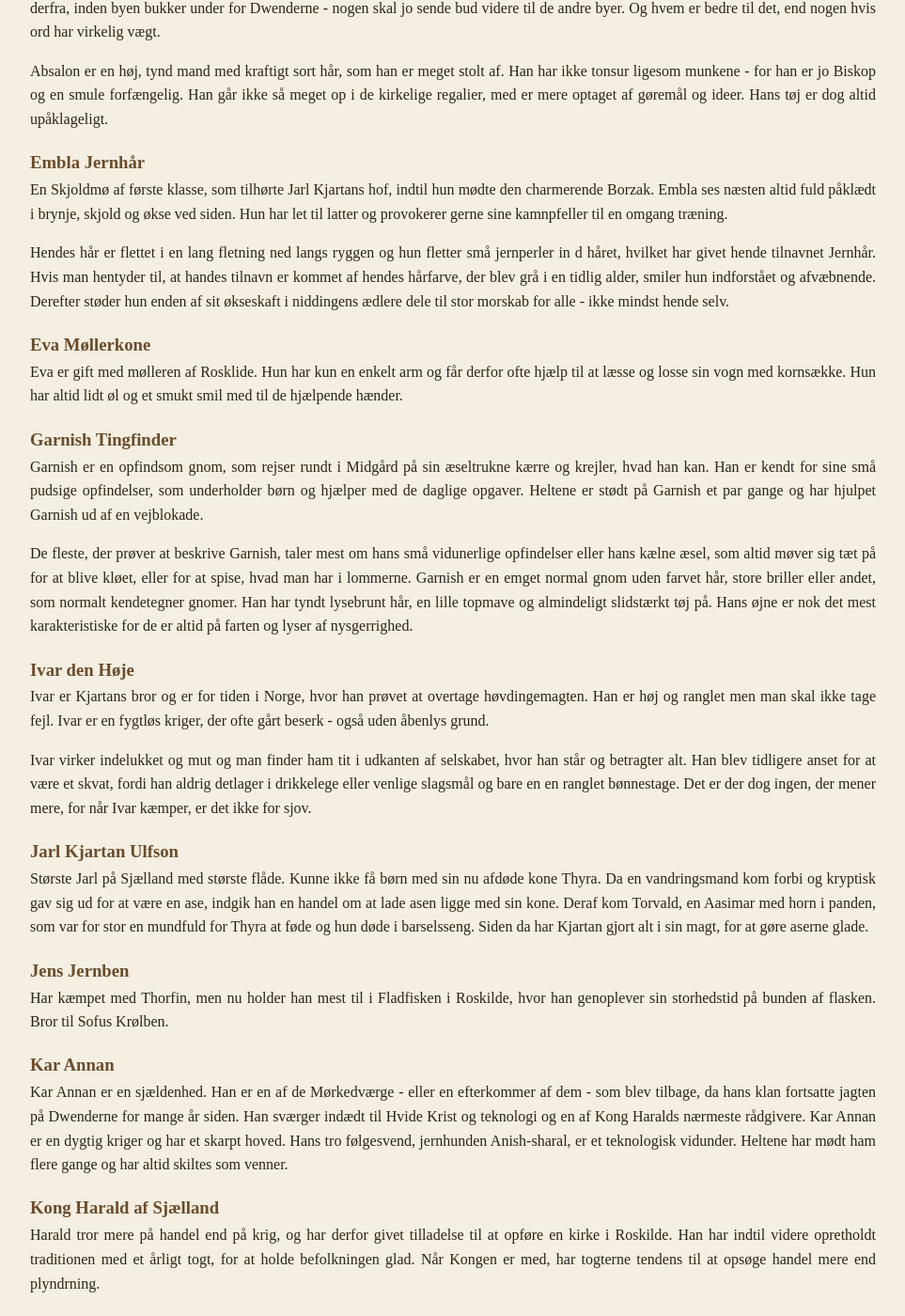
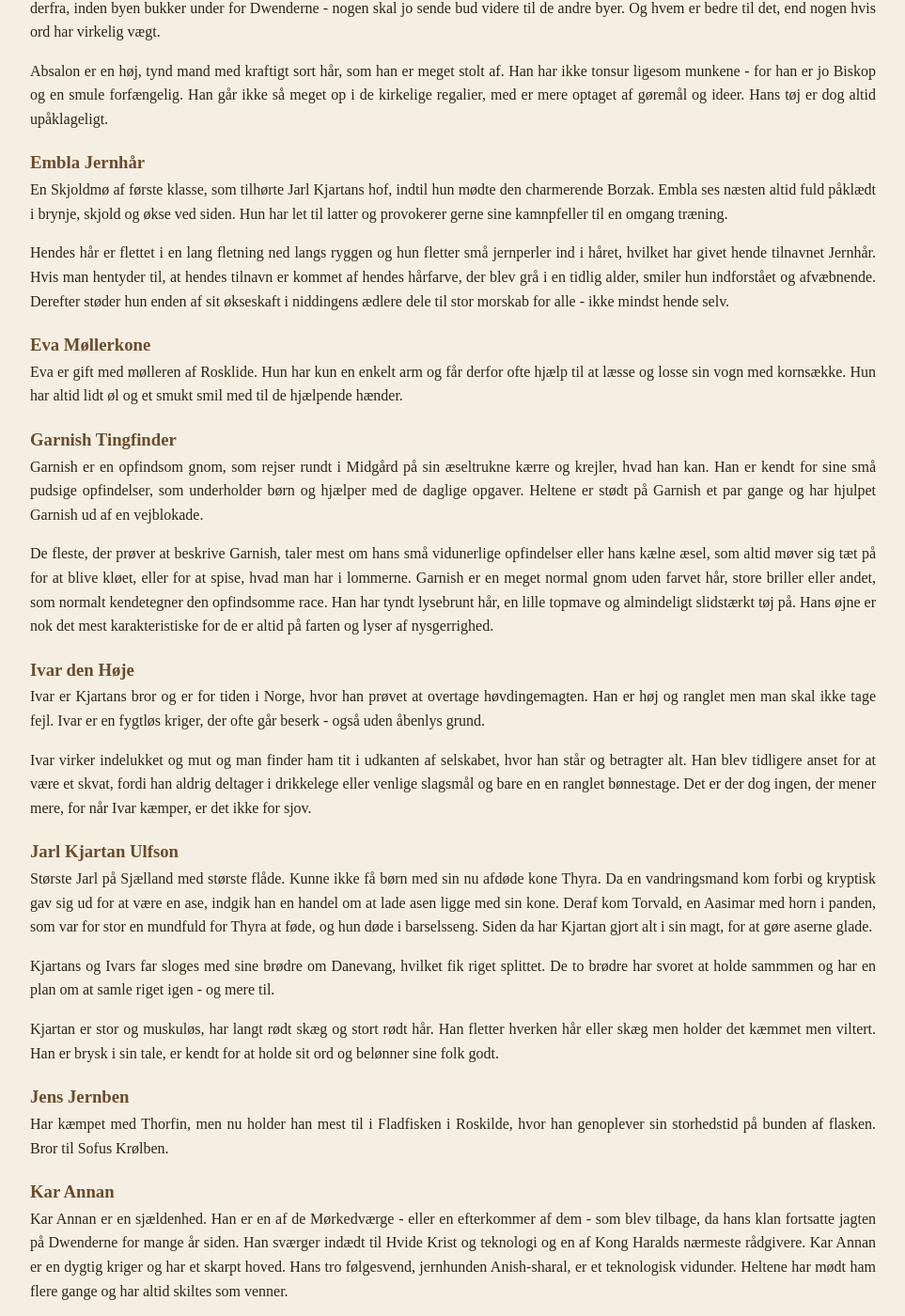
Before and after one commit to Stoffer75/den2side.dk, a Jekyll site: the page built from karakterer/npc.html, in a window 1280 px wide and 1400 px high, scrolled down 551 px. Shown: the whole window at 94% size, without its empty margins (158-1121 px from the left). Built offline with Jekyll 4.4.1, drawn with Linux system fonts in a browser that asks for light colours.

Commit message:
Fix typos and enhance NPC character descriptions
Corrected typos and improved phrasing in NPC descriptions.

```diff
--- a/karakterer/npc.html
+++ b/karakterer/npc.html
@@ -24,8 +24,8 @@ title: Danevang
     <p> En Skjoldmø af første klasse, som tilhørte Jarl Kjartans hof, indtil hun mødte den charmerende Borzak. Embla ses næsten altid fuld påklædt i brynje, skjold og økse ved siden.
         Hun har let til latter og provokerer gerne sine kamnpfeller til en omgang træning.
     </p>
-    <p> Hendes hår er flettet i en lang fletning ned langs ryggen og hun fletter små jernperler in d håret, hvilket har givet hende tilnavnet Jernhår.
-        Hvis man hentyder til, at handes tilnavn er kommet af hendes hårfarve, der blev grå i en tidlig alder, smiler hun indforstået og afvæbnende.
+    <p> Hendes hår er flettet i en lang fletning ned langs ryggen og hun fletter små jernperler ind i håret, hvilket har givet hende tilnavnet Jernhår.
+        Hvis man hentyder til, at hendes tilnavn er kommet af hendes hårfarve, der blev grå i en tidlig alder, smiler hun indforstået og afvæbnende.
         Derefter støder hun enden af sit økseskaft i niddingens ædlere dele til stor morskab for alle - ikke mindst hende selv.
     </p>
 
@@ -41,17 +41,17 @@ title: Danevang
         Heltene er stødt på Garnish et par gange og har hjulpet Garnish ud af en vejblokade.
     </p>
     <p> De fleste, der prøver at beskrive Garnish, taler mest om hans små vidunerlige opfindelser eller hans kælne æsel, som altid møver sig tæt på for at blive kløet, eller for at spise, hvad man har i lommerne.
-        Garnish er en emget normal gnom uden farvet hår, store briller eller andet, som normalt kendetegner gnomer.
+        Garnish er en meget normal gnom uden farvet hår, store briller eller andet, som normalt kendetegner den opfindsomme race.
         Han har tyndt lysebrunt hår, en lille topmave og almindeligt slidstærkt tøj på.
         Hans øjne er nok det mest karakteristiske for de er altid på farten og lyser af nysgerrighed.
     </p>
 
   <h3>Ivar den Høje</h3>
     <p> Ivar er Kjartans bror og er for tiden i Norge, hvor han prøvet at overtage høvdingemagten. Han er høj og ranglet men man skal ikke tage fejl.
-        Ivar er en fygtløs kriger, der ofte gårt beserk - også uden åbenlys grund.
+        Ivar er en fygtløs kriger, der ofte går beserk - også uden åbenlys grund.
     </p>
     <p> Ivar virker indelukket og mut og man finder ham tit i udkanten af selskabet, hvor han står og betragter alt.
-        Han blev tidligere anset for at være et skvat, fordi han aldrig detlager i drikkelege eller venlige slagsmål og bare en en ranglet bønnestage.
+        Han blev tidligere anset for at være et skvat, fordi han aldrig deltager i drikkelege eller venlige slagsmål og bare en en ranglet bønnestage.
         Det er der dog ingen, der mener mere, for når Ivar kæmper, er det ikke for sjov.
     </p>
 
@@ -59,8 +59,14 @@ title: Danevang
     <p> Største Jarl på Sjælland med største flåde.
         Kunne ikke få børn med sin nu afdøde kone Thyra.
         Da en vandringsmand kom forbi og kryptisk gav sig ud for at være en ase, indgik han en handel om at lade asen ligge med sin kone.
-        Deraf kom Torvald, en Aasimar med horn i panden, som var for stor en mundfuld for Thyra at føde og hun døde i barselsseng.
+        Deraf kom Torvald, en Aasimar med horn i panden, som var for stor en mundfuld for Thyra at føde, og hun døde i barselsseng.
         Siden da har Kjartan gjort alt i sin magt, for at gøre aserne glade.
+    </p>
+    <p> Kjartans og Ivars far sloges med sine brødre om Danevang, hvilket fik riget splittet.
+        De to brødre har svoret at holde sammmen og har en plan om at samle riget igen - og mere til.
+    </p>
+    <p> Kjartan er stor og muskuløs, har langt rødt skæg og stort rødt hår. Han fletter hverken hår eller skæg men holder det kæmmet men viltert.
+        Han er brysk i sin tale, er kendt for at holde sit ord og belønner sine folk godt.
     </p>
 
   <h3>Jens Jernben</h3>
```
